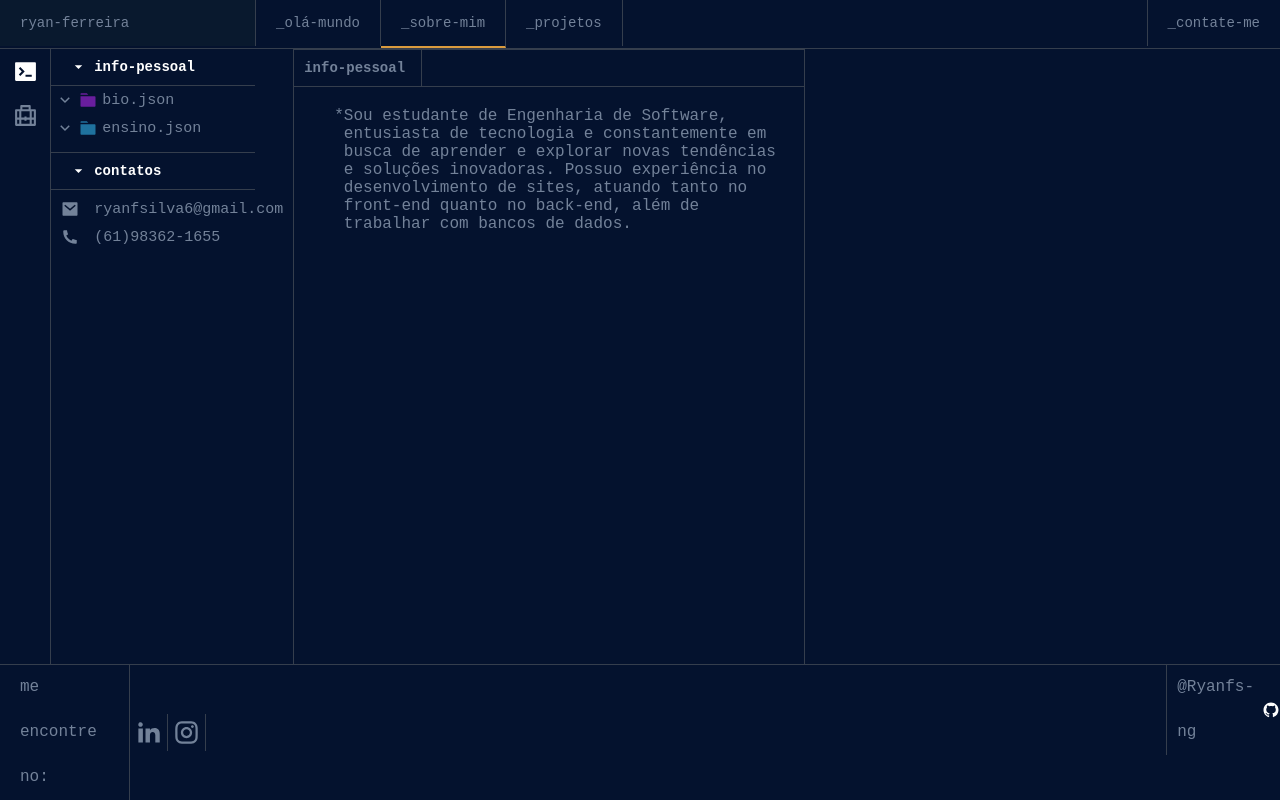
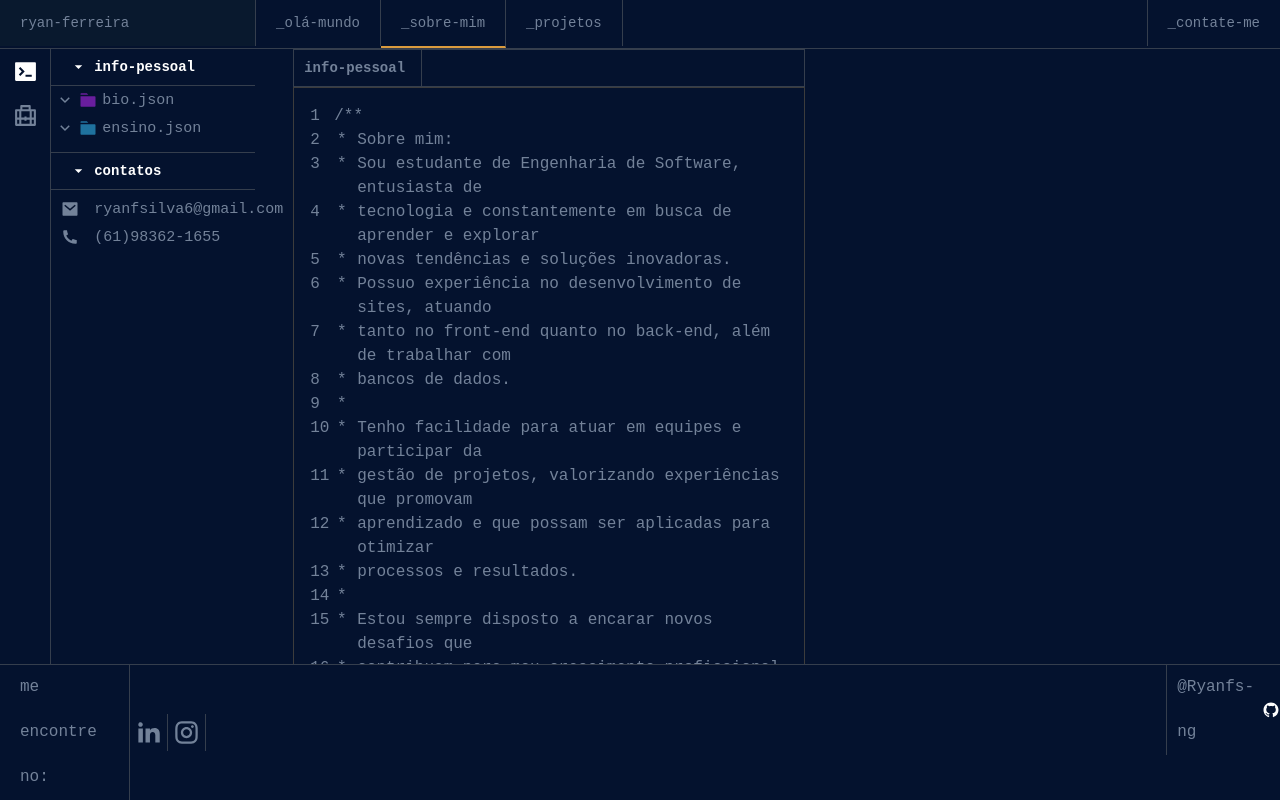
Before and after one commit to Ryanfs-ng/Portfolio, an Angular app: page /sobre in a window 1280 px wide. Built offline with nearby package versions, Linux system fonts and the light colour scheme; a web font is replaced by a local one.

Commit message:
Visual do sobre-mim

```diff
--- a/src/app/components/sobre-content/content-info/content-info.css
+++ b/src/app/components/sobre-content/content-info/content-info.css
@@ -1,43 +1,32 @@
+
 .content-info__container {
-  display: flex;
-  flex-direction: row;
-  /* overflow-x: auto; */
-  width: 40vw;
+  font-family: 'Fira Code', monospace;
+  padding: 16px;
+  max-width: 40vw;
+  box-sizing: border-box;
+  border: 1px solid #3c3c3c;
+  overflow-x: auto;
   height: 100%;
-  border-left: 1px solid #353e4d;
-  border-right: 1px solid #353e4d;
-  padding: 20px;
-  padding-left: 40px;
 }
 
-.content-info-line{
+.content-info-line {
   display: flex;
-  flex-direction: column;
+  line-height: 1.5;
 }
 
 .line-number {
-
+  width: 16px;
+  margin-right: 8px;
 }
 
- .line-numbers {
-      display: flex;
-      flex-direction: column;
-      text-align: left;
-      margin-right: 16px;
-      padding-right: 10px;
-      border-right: 1px solid #333;
-      color: #5c6370;
-      user-select: none;
-    }
+.line-asterisk {
+  width: 15px;
+  display: inline-block;
+  text-align: center;
+  margin-right: 8px;
+  user-select: none;
+}
 
-    .line-numbers div {
-      height: 20px;
-    }
-
-    .code {
-      white-space: pre;
-    }
-
-    .comment {
-      color: #6a9955;
-    }
+.code-text {
+  flex: 1;
+}
--- a/src/app/components/sobre-content/content-info/content-info.html
+++ b/src/app/components/sobre-content/content-info/content-info.html
@@ -1,20 +1,19 @@
-<div class="content-info__container">
-  <div class="content-info-line">
-    <div class="line-number">
-      <div *ngFor="let linha of linhas">
-        <span>*</span>
-      </div>
+  <div class="content-info__container">
+    <div *ngFor="let linha of linhas; let i = index" class="content-info-line">
+      <span class="line-number">{{ i + 1 }}</span>
+
+      <ng-container *ngIf="i === 0">
+        <span class="code-text">/**</span>
+      </ng-container>
+
+      <ng-container *ngIf="i === linhas.length - 1 && i !== 0">
+       <span class="code-text">*/</span>
+      </ng-container>
+
+      <ng-container *ngIf="i !== 0 && i !== linhas.length - 1">
+      <span class="line-asterisk">*</span>
+      <span class="code-text">{{ linha }}</span>
+    </ng-container>
+
     </div>
   </div>
-  <div>
-    <div *ngFor="let linha of linhas">
-      {{linhas}}
-    </div>
-  </div>
-  <!-- <p>
-  Sou estudante de Engenharia de Software, entusiasta de tecnologia e constantemente em busca de aprender e explorar novas tendências e soluções inovadoras. Possuo experiência no desenvolvimento de sites, atuando tanto no front-end quanto no back-end, além de trabalhar com bancos de dados.
-  <br>
-  <br>
-  Tenho facilidade para atuar em equipes e participar da gestão de projetos, valorizando experiências que promovam aprendizado e que possam ser aplicadas para otimizar processos e resultados. Estou sempre disposto a encarar novos desafios que contribuam para meu crescimento profissional e para o sucesso das equipes e projetos dos quais faço parte.
-</p> -->
-</div>
--- a/src/app/components/sobre-content/content-info/content-info.ts
+++ b/src/app/components/sobre-content/content-info/content-info.ts
@@ -1,14 +1,33 @@
 import { Component } from '@angular/core';
-import { NgForOf } from "@angular/common";
+import { NgForOf, NgIf } from "@angular/common";
 
 @Component({
   selector: 'app-content-info',
-  imports: [NgForOf],
+  imports: [NgForOf, NgIf],
   templateUrl: './content-info.html',
   styleUrl: './content-info.css'
 })
 export class ContentInfo {
-  texto:string = `Sou estudante de Engenharia de Software, entusiasta de tecnologia e constantemente em busca de aprender e explorar novas tendências e soluções inovadoras. Possuo experiência no desenvolvimento de sites, atuando tanto no front-end quanto no back-end, além de trabalhar com bancos de dados.`
 
-  linhas:string[] = this.texto.split('\n');
+  linhas:string[] =
+  [
+    '',
+    ' Sobre mim:',
+    ' Sou estudante de Engenharia de Software, entusiasta de' ,
+    'tecnologia e constantemente em busca de aprender e explorar',
+    'novas tendências e soluções inovadoras.',
+    '  Possuo experiência no desenvolvimento de sites, atuando',
+    'tanto no front-end quanto no back-end, além de trabalhar com',
+    'bancos de dados.',
+    '',
+    '  Tenho facilidade para atuar em equipes e participar da ',
+    'gestão de projetos, valorizando experiências que promovam',
+    'aprendizado e que possam ser aplicadas para otimizar',
+    'processos e resultados.',
+    '',
+    '  Estou sempre disposto a encarar novos desafios que',
+    'contribuam para meu crescimento profissional e para o',
+    'sucesso das equipes e projetos dos quais faço parte.',
+    ''
+  ];
 }
```
